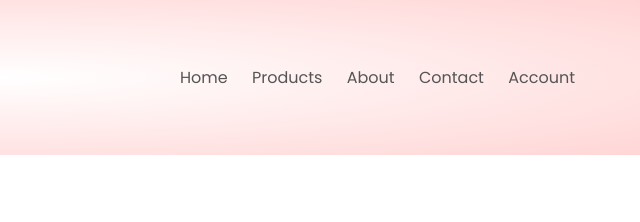
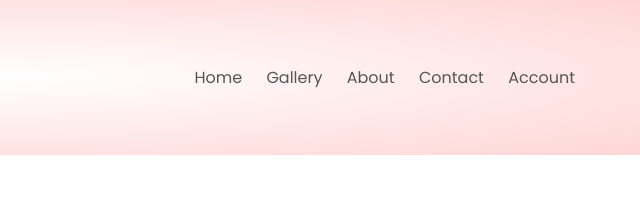
Before and after one commit to greataspirationmy/GA, a plain HTML site: page login.html in a window 1280 px wide. Shown: the top 222 px of the page, 640-1280 px from the left. Drawn offline with Linux system fonts and the light colour scheme.

Commit message:
Update login.html

```diff
--- a/login.html
+++ b/login.html
@@ -18,7 +18,7 @@
 			<nav>
 				<ul id="MenuItems">
 					<li><a href="index.html">Home</a></li>
-					<li><a href="series.html">Products</a></li>
+					<li><a href="series.html">Gallery</a></li>
 					<li><a href="about.html">About</a></li>
 					<li><a href="contact.html">Contact</a></li>
 					<li><a href="">Account</a></li>
```
